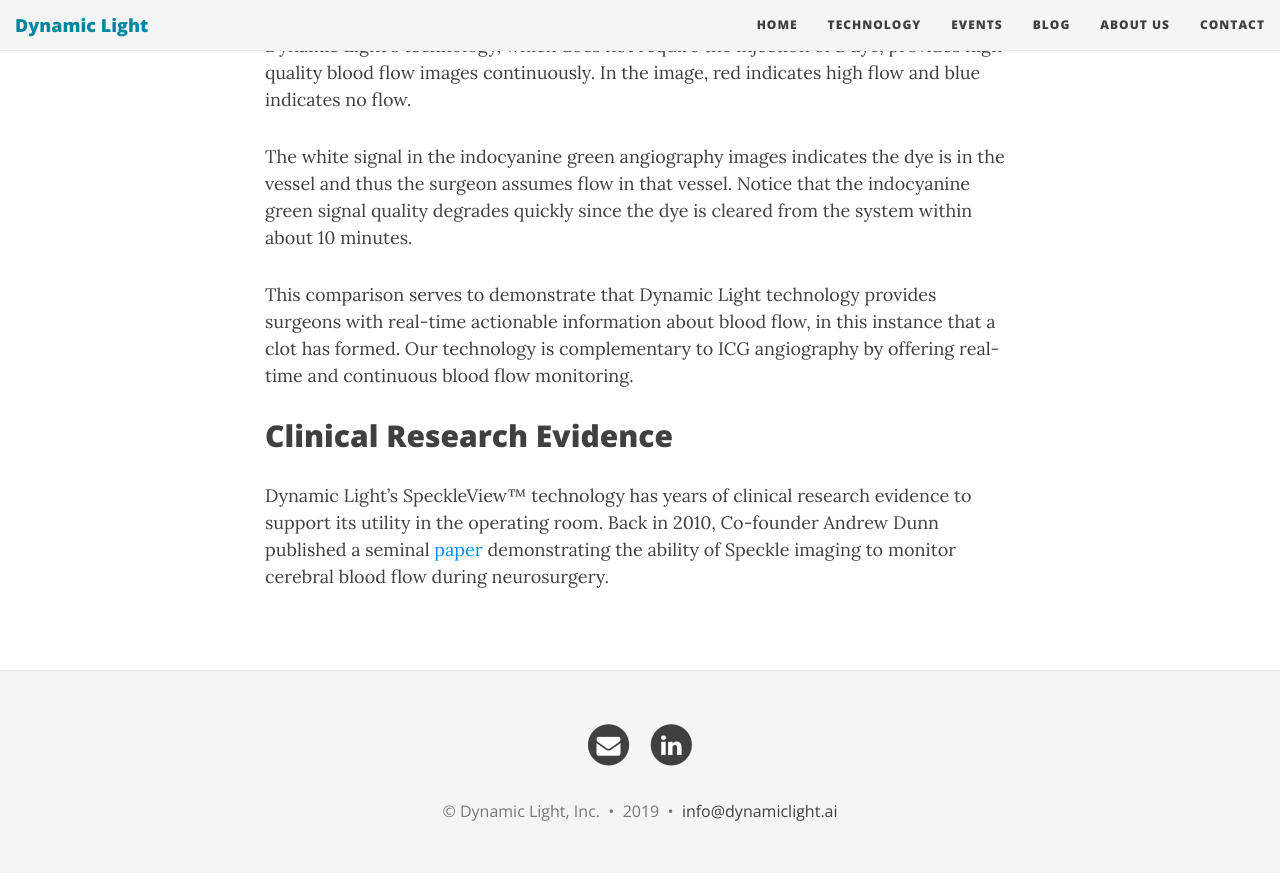
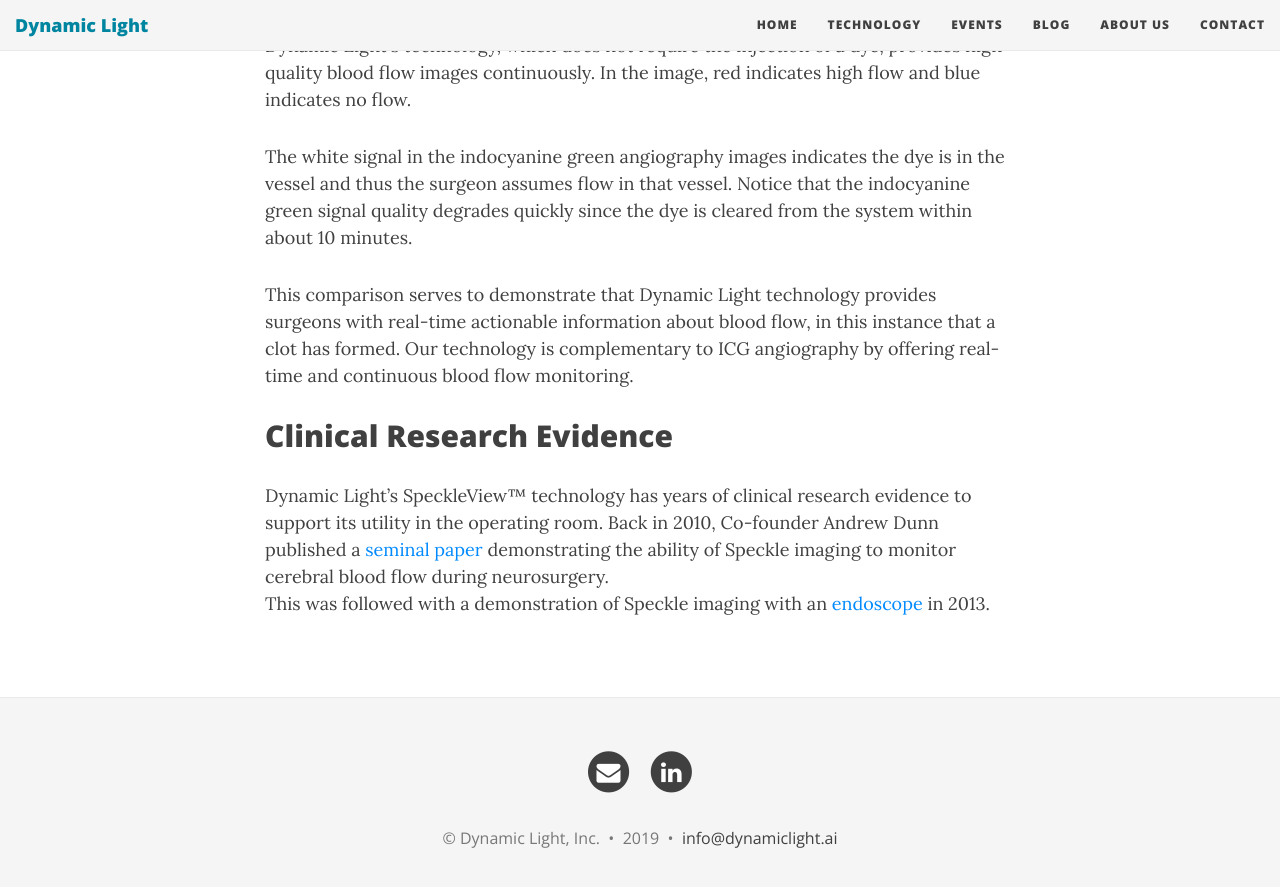
Before and after one commit to Dynamic-Light/millerd8.github.io, a Jekyll site: the page built from technology.md, in a window 1280 px wide and 900 px high, scrolled down 901 px. Shown: the top 887 px of the window. Built offline with Jekyll 4.4.1, drawn with Linux system fonts in a browser that asks for light colours; nearby versions of some CDN libraries.

Commit message:
Update technology.md

```diff
--- a/technology.md
+++ b/technology.md
@@ -34,4 +34,6 @@ subtitle: Our Technology
 
 <h2> Clinical Research Evidence </h2>
 
-Dynamic Light's SpeckleView&trade; technology has years of clinical research evidence to support its utility in the operating room. Back in 2010, Co-founder Andrew Dunn published a seminal <a href="https://foil.bme.utexas.edu/media/papers/10.1117/1.3526368.pdf"> paper</a> demonstrating the ability of Speckle imaging to monitor cerebral blood flow during neurosurgery.
+Dynamic Light's SpeckleView&trade; technology has years of clinical research evidence to support its utility in the operating room. Back in 2010, Co-founder Andrew Dunn published a <a href="https://foil.bme.utexas.edu/media/papers/10.1117/1.3526368.pdf"> seminal paper</a> demonstrating the ability of Speckle imaging to monitor cerebral blood flow during neurosurgery. <br>
+This was followed with a demonstration of Speckle imaging with an <a href="https://foil.bme.utexas.edu/media/papers/10.1117/1.JBO.18.9.090501.pdf"> endoscope</a>
+ in 2013.
```
